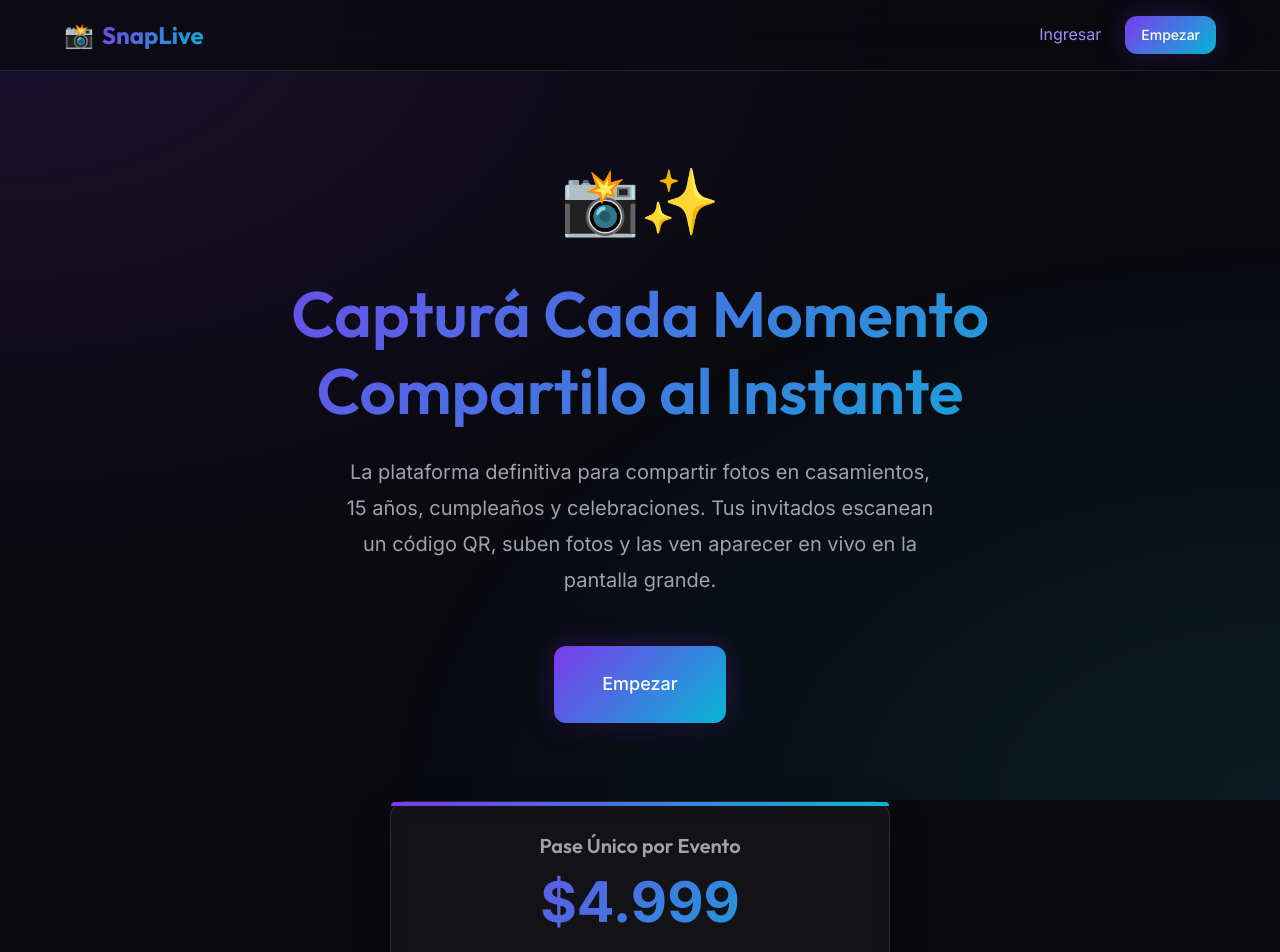
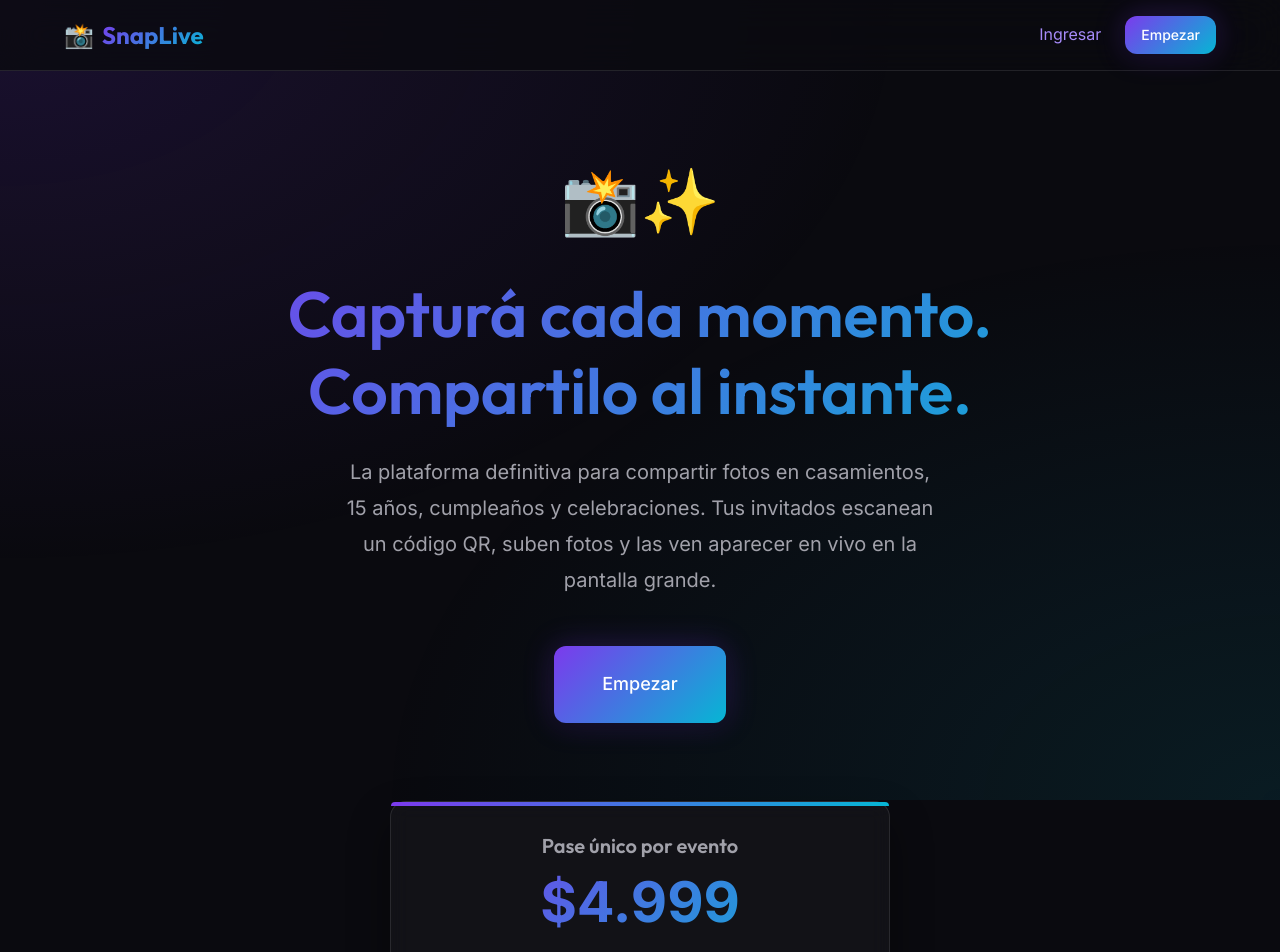
Before and after one commit to JoaquinAb/SnapLive, a Next.js app in the folder frontend/: page / in a window 1280 px wide. Shown: the top 952 px of the page. Built offline with nearby package versions, Linux system fonts and the light colour scheme; no server answers.

Commit message:
Update content text and formatting

```diff
--- a/frontend/src/app/page.jsx
+++ b/frontend/src/app/page.jsx
@@ -29,7 +29,7 @@ export default function HomePage() {
                             WebkitTextFillColor: 'transparent',
                             backgroundClip: 'text'
                         }}>
-                            Capturá Cada Momento<br />Compartilo al Instante
+                            Capturá cada momento.<br />Compartilo al instante.
                         </h1>
                         <p style={{
                             fontSize: '1.25rem',
@@ -78,7 +78,7 @@ export default function HomePage() {
                         }}></div>
 
                         <h3 className="mb-md" style={{ fontSize: '1.25rem', color: 'var(--color-text-secondary)' }}>
-                            Pase Único por Evento
+                            Pase único por evento
                         </h3>
                         <div style={{
                             fontSize: '3.5rem',
```
